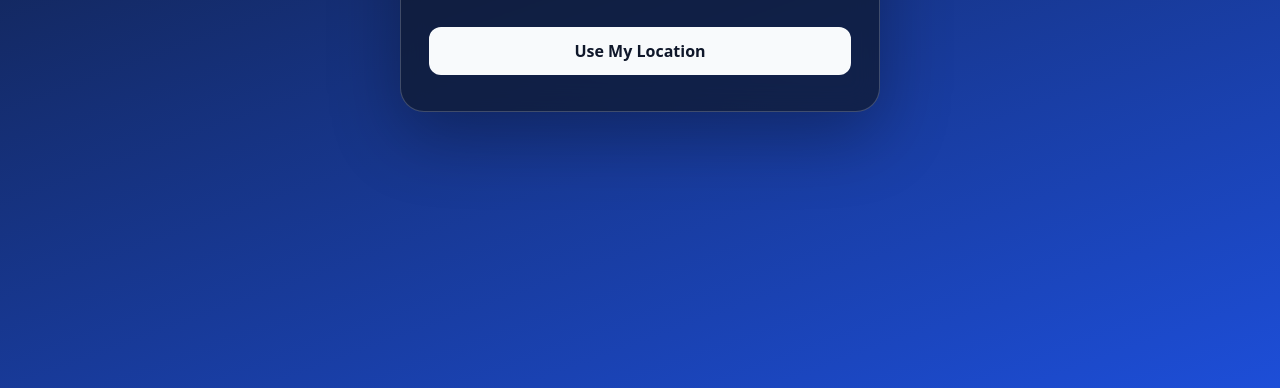
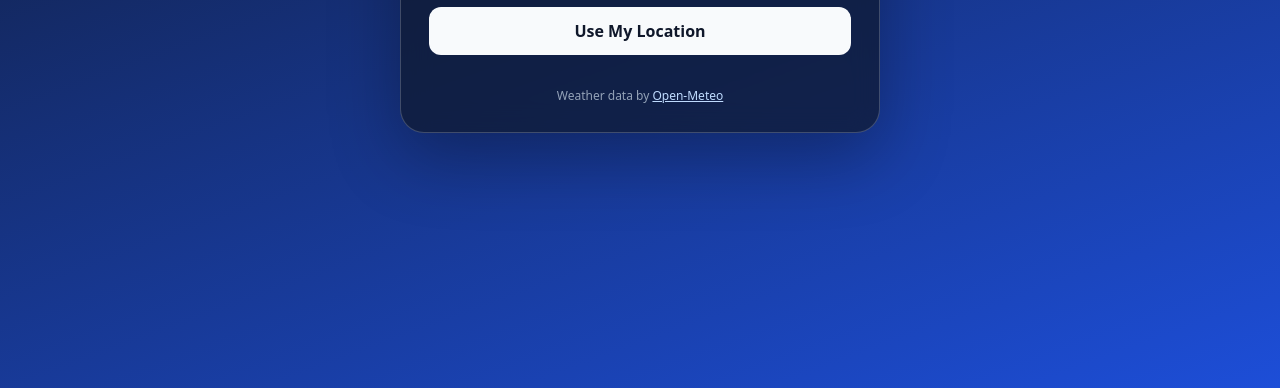
Before and after one commit to solidanlive/weather-app, a website: page public/index.html in a window 1280 px wide. Shown: the part 412-800 px from the top of the page. Drawn offline with Linux system fonts and the light colour scheme.

Commit message:
Add weather data attribution

```diff
--- a/public/index.html
+++ b/public/index.html
@@ -2,22 +2,33 @@
 <html lang="en">
 <head>
   <meta charset="UTF-8">
+
   <meta
     name="viewport"
     content="width=device-width, initial-scale=1.0"
   >
+
   <title>Local Weather</title>
+
   <link rel="stylesheet" href="/styles.css">
   <script src="/app.js" defer></script>
 </head>
+
 <body>
   <main class="weather-card">
     <header>
       <p class="eyebrow">CURRENT CONDITIONS</p>
       <h1>Local Weather</h1>
-      <p id="status">Use your location to load the weather.</p>
 
-      <button id="location-button" class="location-button" type="button">
+      <p id="status">
+        Use your location to load the weather.
+      </p>
+
+      <button
+        id="location-button"
+        class="location-button"
+        type="button"
+      >
         Use My Location
       </button>
     </header>
@@ -30,17 +41,36 @@
           <span id="temperature"></span>°
         </p>
 
-        <p>Feels like <span id="feels-like"></span>°F</p>
+        <p>
+          Feels like <span id="feels-like"></span>°F
+        </p>
       </div>
 
       <div class="details">
-        <p>Humidity <strong id="humidity"></strong>%</p>
-        <p>Wind <strong id="wind"></strong> mph</p>
+        <p>
+          Humidity <strong id="humidity"></strong>%
+        </p>
+
+        <p>
+          Wind <strong id="wind"></strong> mph
+        </p>
       </div>
 
       <h2>Five-day forecast</h2>
+
       <div id="forecast" class="forecast"></div>
     </section>
+
+    <footer class="attribution">
+      Weather data by
+      <a
+        href="https://open-meteo.com/"
+        target="_blank"
+        rel="noopener noreferrer"
+      >
+        Open-Meteo
+      </a>
+    </footer>
   </main>
 </body>
 </html>
--- a/public/styles.css
+++ b/public/styles.css
@@ -107,3 +107,14 @@
   cursor: wait;
   opacity: 0.65;
 }
+
+.attribution {
+  margin-top: 24px;
+  color: #94a3b8;
+  font-size: 0.75rem;
+  text-align: center;
+}
+
+.attribution a {
+  color: #bfdbfe;
+}
```
